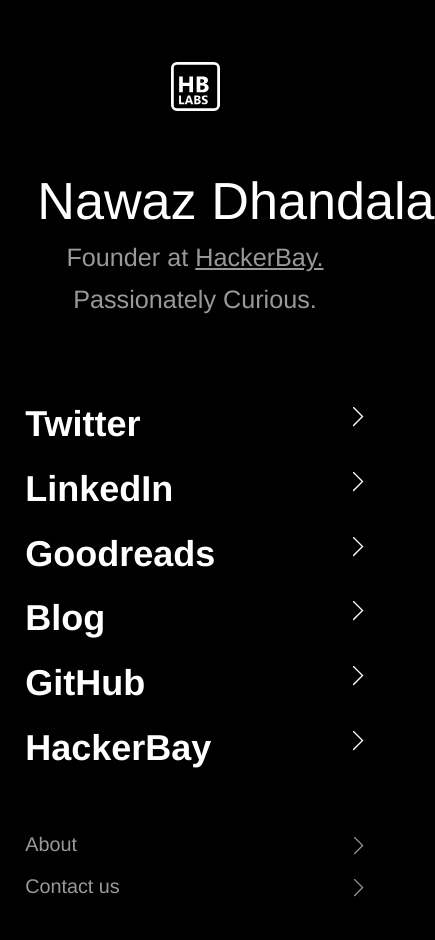
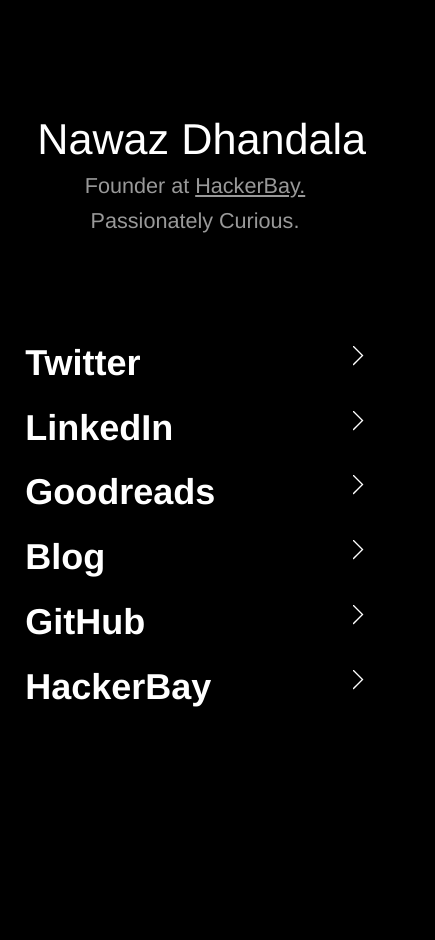
Before and after one commit to nawazdhandala/home, a plain HTML site: page public/index.html in a window 390 px wide. Shown: the whole page, 435 px wide, since content can reach past the window. After the commit the page ends 844 px from the top, so only its background shows below. Drawn offline with Linux system fonts and the light colour scheme; a web font is replaced by a local one.

Commit message:
Update website

```diff
--- a/public/index.html
+++ b/public/index.html
@@ -88,11 +88,7 @@
                           <div class="Grid__GridContainer-xhz9es-0 jPVMSq">
                             <div class="Col-mbuk5t-0 iZNNHv">
                               <div class="PaddedContent-s14eps5c-0 jtDZOB">
-                                <div class="Icon__IconContainer-s1eymix-0 clAVox" style="width:49px;height:49px" role="img"
-                                  aria-label="logo icon">
-                                  <canvas class="Icon__CanvasShim-s1eymix-1 hvTkVn" width="70" height="70"></canvas>
-                                  <img class="Icon-s1eymix-2 kALlyJ" width="70" height="70" src="./assets/images/Medium.svg" />
-                                </div>
+
                               </div>
                             </div>
                             <div class="Col-mbuk5t-0 cyQwLP">
@@ -101,7 +97,7 @@
                             <div class="Col-mbuk5t-0 KrrbI">
                               <div class="Header__Shifty-unwdjs-0 jzoSBY"><span class="styles__Container-s1bhetbc-0 hCXJNJ"
                                   style="font-size:1.1rem;white-space:nowrap">
-                                  <div class="Text__InnerText-s1e82ayr-0 iUYFTt" style="font-size:2.9rem" color="white">Nawaz Dhandala</div>
+                                  <div class="Text__InnerText-s1e82ayr-0 iUYFTt" style="font-size:2.4rem" color="white">Nawaz Dhandala</div>
                                 </span></div>
                             </div>
                           </div>
@@ -113,7 +109,7 @@
                     <div class="Grid__GridContainer-xhz9es-0 TSGqh" style="margin: -2.0rem -0.8rem -0.8rem -0.8rem;">
                       <div class="Col-mbuk5t-0 cTsLYj"></div>
                       <div class="Col-mbuk5t-0 ccqhfw">
-                        <div class="Text__InnerText-s1e82ayr-0 dZfhgc" style="font-size:1.4rem" color="opal">Founder at <a href="https://hackerbay.io"><u>HackerBay.</u></a> Passionately Curious.</div>
+                        <div class="Text__InnerText-s1e82ayr-0 dZfhgc" style="font-size:1.2rem" color="opal">Founder at <a href="https://hackerbay.io"><u>HackerBay.</u></a> Passionately Curious.</div>
                       </div>
                     </div>
                   </div>
@@ -290,30 +286,7 @@
                         </div>
                       </div>
                     </div>
-                    <div class="Col-mbuk5t-0 iZNNHv">
-                      <div class="PaddedContent-s14eps5c-0 gdRSO">
-                        <div class="PaddedContent-s14eps5c-0 hZQNNT">
-                          <div class="Text__InnerText-s1e82ayr-0 iMBCLq" color="opal"><a class="MobileNav__Link-y71lqi-0 fOgavx"
-                              href="company.html">About<div class="Icon__IconContainer-s1eymix-0 clAVox" style="width:11px;height:18px;margin-top:8px"
-                                role="img" aria-label="chevron-right icon"><canvas class="Icon__CanvasShim-s1eymix-1 hvTkVn"
-                                  width="9" height="15"></canvas><svg class="Icon-s1eymix-2 kALlyJ" width="9" height="15"
-                                  viewBox="0 0 9 15">
-                                  <path transform="rotate(-45 5.036 12.157)" d="M10.071068 0.0710678L10.071068 10.0710678 0.071068 10.0710678"
-                                    stroke="currentColor" fill="none" fill-rule="evenodd"></path>
-                                </svg></div></a></div>
-                        </div>
-                        <div class="PaddedContent-s14eps5c-0 hZQNNT">
-                          <div class="Text__InnerText-s1e82ayr-0 iMBCLq" color="opal"><a class="MobileNav__Link-y71lqi-0 fOgavx"
-                              href="contact.html">Contact us<div class="Icon__IconContainer-s1eymix-0 clAVox" style="width:11px;height:18px;margin-top:8px"
-                                role="img" aria-label="chevron-right icon"><canvas class="Icon__CanvasShim-s1eymix-1 hvTkVn"
-                                  width="9" height="15"></canvas><svg class="Icon-s1eymix-2 kALlyJ" width="9" height="15"
-                                  viewBox="0 0 9 15">
-                                  <path transform="rotate(-45 5.036 12.157)" d="M10.071068 0.0710678L10.071068 10.0710678 0.071068 10.0710678"
-                                    stroke="currentColor" fill="none" fill-rule="evenodd"></path>
-                                </svg></div></a></div>
-                        </div>
-                      </div>
-                    </div>
+
                   </div>
                 </div>
                 <div>
```
Also changed, not shown: 1 other file.
